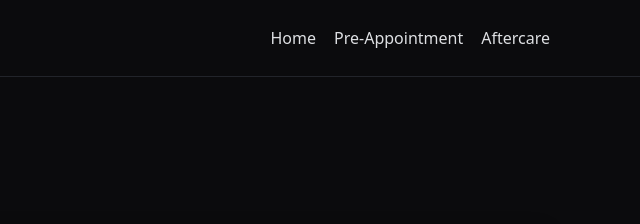
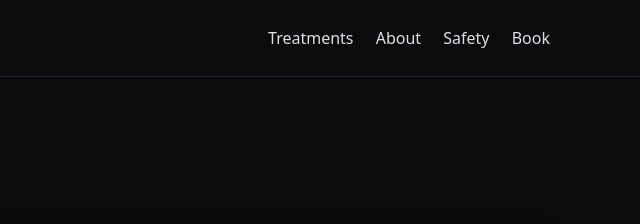
Before and after one commit to rochfordadam-alt/RenewClinic, a plain HTML site: page privacy.html in a window 1280 px wide. Shown: the top 224 px of the page, 640-1280 px from the left. Drawn offline with Linux system fonts and the light colour scheme.

Commit message:
Update privacy.html

```diff
--- a/privacy.html
+++ b/privacy.html
@@ -14,7 +14,13 @@ a{color:inherit;text-decoration:none}nav a{margin-left:18px;opacity:.9}nav a:hov
 </style></head><body>
 <header><div class="container" style="display:flex;align-items:center;justify-content:space-between;padding:12px 0">
   <a href="/" class="brand-wrap"><img class="logo" src="/logo.png" alt="Renew Clinic emblem"><span><span class="brand-title">Renew</span><span class="brand-strap">Aesthetics &amp; Wellbeing</span></span></a>
-  <nav><a href="/">Home</a><a href="/pre-appointment.html">Pre-Appointment</a><a href="/aftercare.html">Aftercare</a></nav>
+  <nav>
+  <a href="#services">Treatments</a>
+  <a href="#about">About</a>
+  <a href="/safety.html">Safety</a>
+  <a class="btn" href="#contact">Book</a>
+</nav>
+
 </div></header>
 
 <main class="container section">
```
